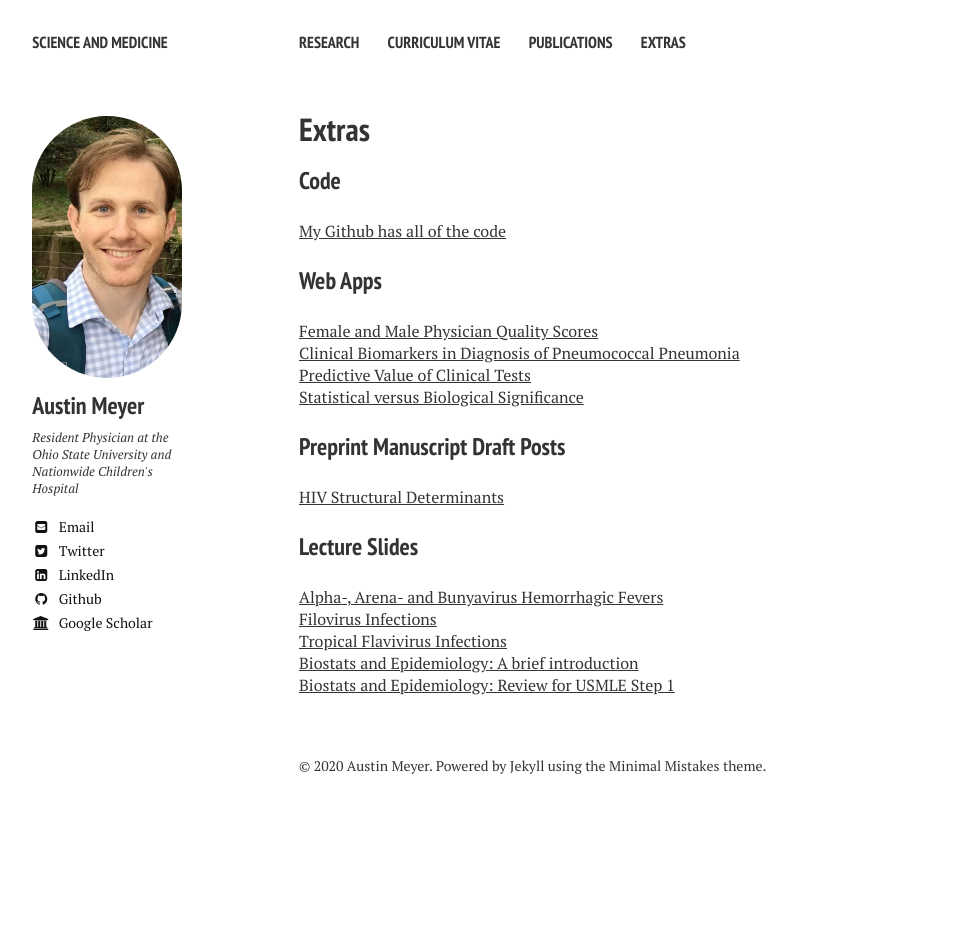
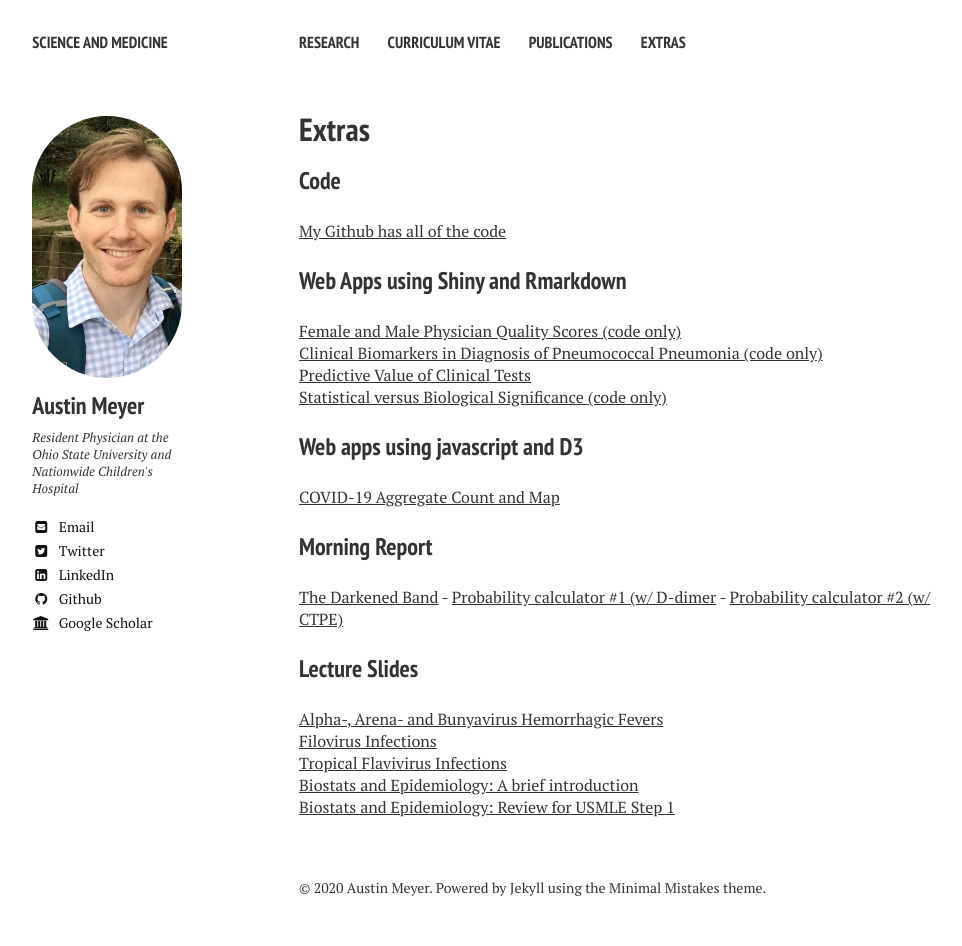
Before and after one commit to ausmeyer/ausmeyer.github.io, a Jekyll site: the page built from extras/index.md, in a window 1280 px wide. Shown: the whole page, without its empty margins (21-983 px from the left). Built offline with Jekyll 4.4.1, drawn with Linux system fonts in a browser that asks for light colours; nearby versions of some CDN libraries; before the commit the page ends 900 px from its top, so only the background shows below that.

Commit message:
Update extras.

```diff
--- a/extras/index.md
+++ b/extras/index.md
@@ -8,18 +8,23 @@ share: false
 ### Code
 [My Github has all of the code](https://github.com/ausmeyer)
 
-### Web Apps
-[Female and Male Physician Quality Scores](http://meyerapps.org/male_female_example/)
-[Clinical Biomarkers in Diagnosis of Pneumococcal Pneumonia](http://meyerapps.org/pneumococcal_etiology_hiv/)
-[Predictive Value of Clinical Tests](http://meyerapps.org/predictive_value_shiny/)
-[Statistical versus Biological Significance](http://meyerapps.org/statistical_biological_significance/)
+### Web Apps using Shiny and Rmarkdown
+[Female and Male Physician Quality Scores (code only)](https://github.com/ausmeyer/male_female_example)
+[Clinical Biomarkers in Diagnosis of Pneumococcal Pneumonia (code only)](https://github.com/ausmeyer/pneumococcal_etiology_hiv)
+[Predictive Value of Clinical Tests](https://ausmeyer.shinyapps.io/predictive_value_shiny)
+[Statistical versus Biological Significance (code only)](https://github.com/ausmeyer/statistical_biological_significance)
 
-### Preprint Manuscript Draft Posts
-[HIV Structural Determinants](http://meyerlab.org/hiv_structural_determinants-paper-now/)
+### Web apps using javascript and D3
+[COVID-19 Aggregate Count and Map](http://meyerlab.org/covid_d3_test)
+
+### Morning Report
+[The Darkened Band](https://ausmeyer.shinyapps.io/morningreport_03202019/)
+	- [Probability calculator #1 (w/ D-dimer](https://ausmeyer.shinyapps.io/morningreport_03202019/#34)
+	- [Probability calculator #2 (w/ CTPE)](https://ausmeyer.shinyapps.io/morningreport_03202019/#38)
 
 ### Lecture Slides
-[Alpha-, Arena- and Bunyavirus Hemorrhagic Fevers](http://meyerlab.org/lecture_alpha_arena_bunya/)
-[Filovirus Infections](http://meyerlab.org/lecture_filovirus/)
-[Tropical Flavivirus Infections](http://meyerlab.org/lecture_flavivirus/)
-[Biostats and Epidemiology: A brief introduction](http://meyerlab.org/intro-biostats-epi/)
-[Biostats and Epidemiology: Review for USMLE Step 1](http://meyerlab.org/usmle-biostats-epi/)
+[Alpha-, Arena- and Bunyavirus Hemorrhagic Fevers](http://meyerlab.org/lecture_alpha_arena_bunya)
+[Filovirus Infections](http://meyerlab.org/lecture_filovirus)
+[Tropical Flavivirus Infections](http://meyerlab.org/lecture_flavivirus)
+[Biostats and Epidemiology: A brief introduction](http://meyerlab.org/intro-biostats-epi)
+[Biostats and Epidemiology: Review for USMLE Step 1](http://meyerlab.org/usmle-biostats-epi)
```
